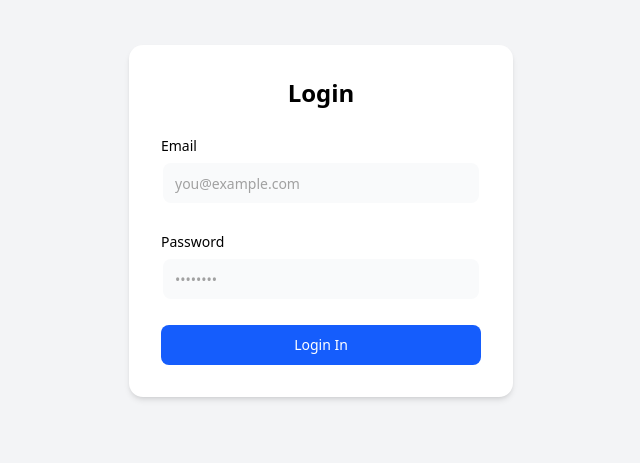
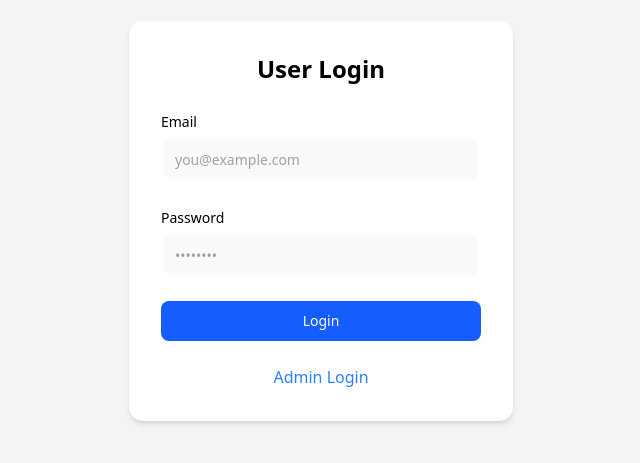
Before and after one commit to N-I-B-M-KOLLO/frontend-herb-ai, a Next.js app: page /login in a window 1280 px wide. Shown: the part 179-642 px from the top of the page, without its empty margins (319-959 px from the left). Built offline with nearby package versions, Linux system fonts and the light colour scheme.

Commit message:
pushing logins

```diff
--- a/src/app/login/page.tsx
+++ b/src/app/login/page.tsx
@@ -4,11 +4,19 @@ import React from "react";
 import { Input } from "@/components/ui/input"; // adjust paths if needed
 import { Label } from "@/components/ui/label";
 import { Button } from "@/components/ui/button"; // or wherever it is
+import { useRouter } from "next/navigation";
 
 export default function Login() {
+  const router = useRouter();
+
   const handleSubmit = (e: React.FormEvent) => {
     e.preventDefault();
     // Handle login logic here
+  };
+
+  // Define the handleAdminLoginClick function here
+  const handleAdminLoginClick = () => {
+    router.push("/admin"); // Navigate to the /admin page
   };
 
   return (
@@ -17,7 +25,9 @@ export default function Login() {
         onSubmit={handleSubmit}
         className="w-full max-w-sm space-y-6 rounded-xl bg-white dark:bg-zinc-800 p-8 shadow-md dark:shadow-xl"
       >
-        <h2 className="text-2xl font-bold text-center text-black dark:text-white">Login</h2>
+        <h2 className="text-2xl font-bold text-center text-black dark:text-white">
+          User Login
+        </h2>
 
         <div>
           <Label htmlFor="email">Email</Label>
@@ -40,10 +50,18 @@ export default function Login() {
             className="mt-1"
           />
         </div>
-
         <Button type="submit" className="w-full">
-          Login In
+          Login
         </Button>
+        <div>
+          <label
+            htmlFor="adminLogin"
+            className="block text-center cursor-pointer text-blue-500 hover:underline"
+            onClick={handleAdminLoginClick} // Attach the function here
+          >
+            Admin Login
+          </label>
+        </div>
       </form>
     </div>
   );
```
